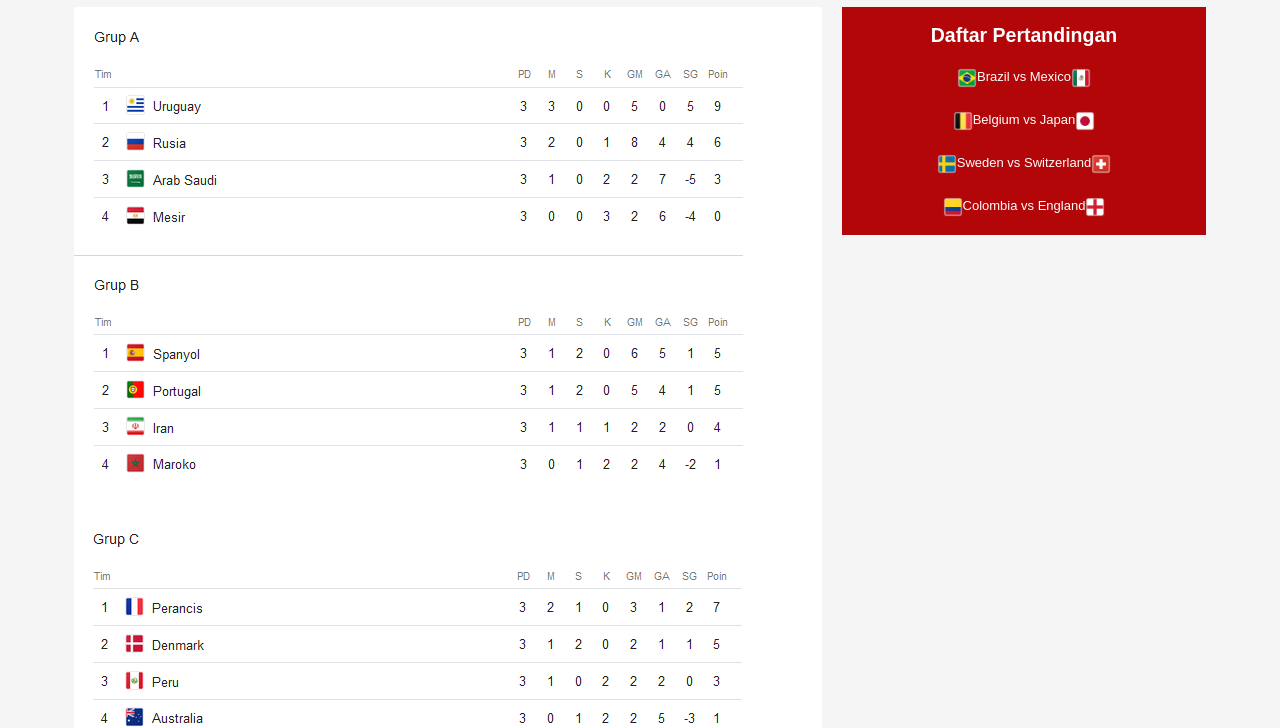
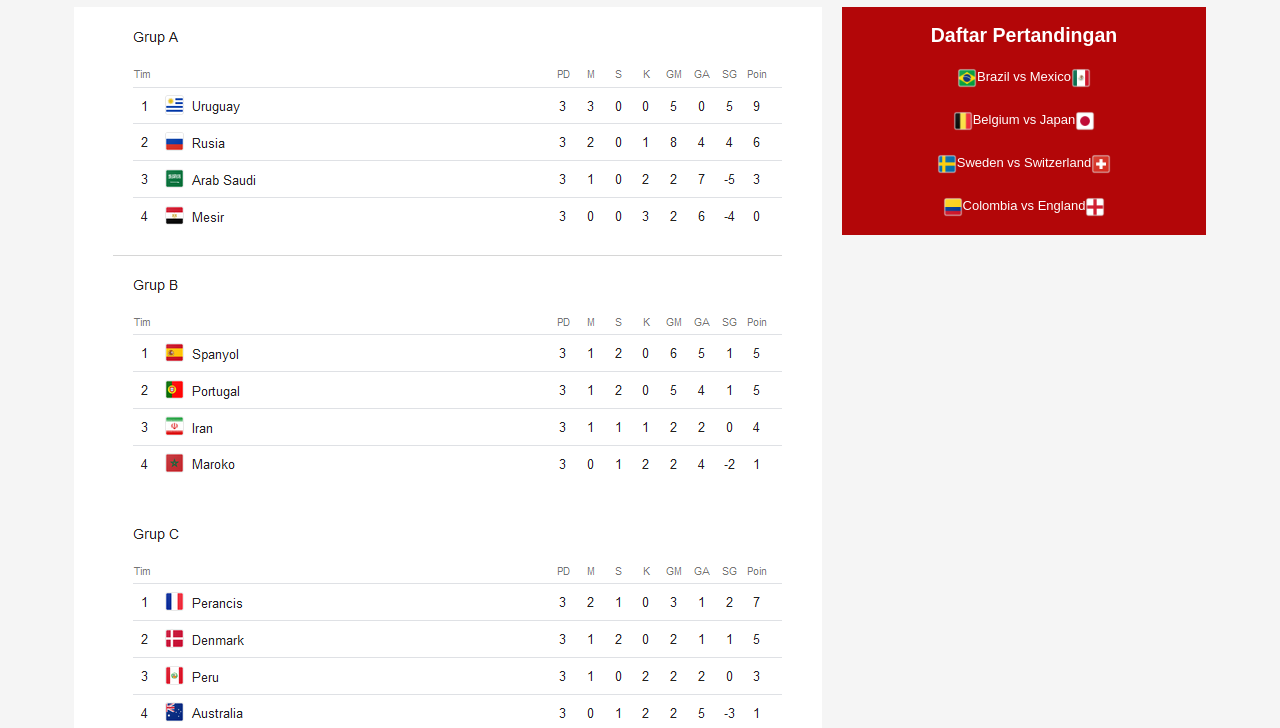
Before and after one commit to 1997arief/tugas_pkw_worldcup, a plain HTML site: page klasemen.html in a window 1280 px wide. Shown: the part 73-801 px from the top of the page. Drawn offline with Linux system fonts and the light colour scheme.

Commit message:
add class

```diff
--- a/klasemen.html
+++ b/klasemen.html
@@ -41,7 +41,7 @@ Do the following if you're using your customized build of modernizr (http://www.
       <li><a href="stat.html">Statistik</a></li>
     </ul>
   </div>
-  <div class="berita" id="DetailContent"><img src="images/klasemen/kla1.PNG"><img src="images/klasemen/kla2.PNG"><img src="images/klasemen/kla3.PNG"><img src="images/klasemen/kla4.PNG"></div>
+  <div class="berita" id="DetailContent"><img class="gambarTengah" src="images/klasemen/kla1.PNG"><img class="gambarTengah" src="images/klasemen/kla2.PNG"><img class="gambarTengah" src="images/klasemen/kla3.PNG"><img class="gambarTengah" src="images/klasemen/kla4.PNG"></div>
   <div id="Daftar-Pertandingan">
     <h2 style="text-align: center;">Daftar Pertandingan</h2>
     <p align="center"> <img src="images/bendera/brazil_48x48.png" alt="bra" class="bendera">Brazil vs Mexico<img src="images/bendera/mexico_48x48.png" alt="mex" class="bendera"></p>
```
Also changed, not shown: gugur.html (+1 -1 lines).
